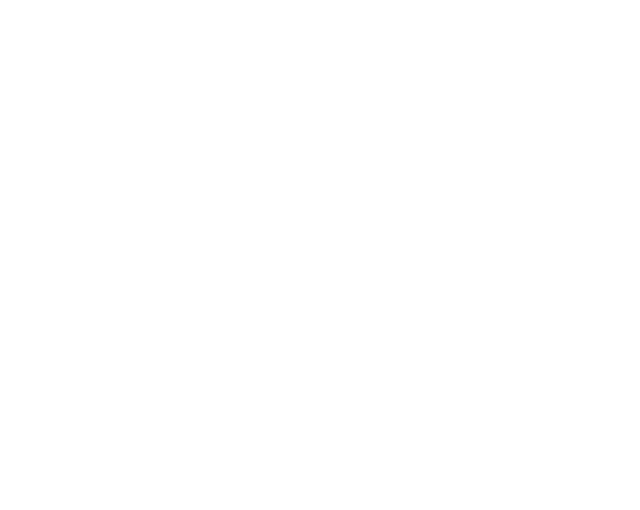
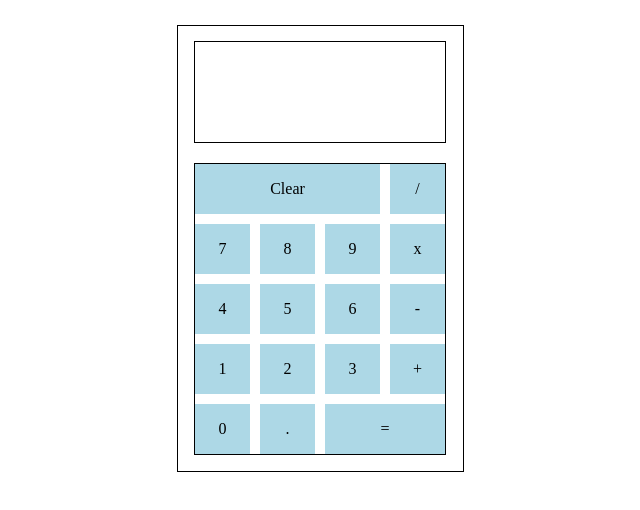
Before and after one commit to octronnnnnn/calculator, a plain HTML site: page index.html in a window 1280 px wide. Shown: the whole page, without its empty margins (320-960 px from the left). Drawn offline with Linux system fonts and the light colour scheme.

Commit message:
added basic html structure and css layout

```diff
--- a/index.html
+++ b/index.html
@@ -7,6 +7,74 @@
     <link rel="stylesheet" href="./style.css">
 </head>
 <body>
+    <div id="calculator">
+        <div id="display">
+
+        </div>
+        <div id="buttonContainer">
+            <div id="row1" class="row">
+                <div class="button" id="clear">
+                    Clear
+                </div>
+                <div class="button">
+                    /
+                </div>
+            </div>
+            <div id="row2" class="row">
+                <div class="button">
+                    7
+                </div>
+                <div class="button">
+                    8
+                </div>
+                <div class="button">
+                    9
+                </div>
+                <div class="button">
+                    x
+                </div>
+            </div>
+            <div id="row3" class="row">
+                <div class="button">
+                    4
+                </div>
+                <div class="button">
+                    5
+                </div>
+                <div class="button">
+                    6
+                </div>
+                <div class="button">
+                    -
+                </div>
+            </div>
+            <div id="row4" class="row">
+                <div class="button">
+                    1
+                </div>
+                <div class="button">
+                    2
+                </div>
+                <div class="button">
+                    3
+                </div>
+                <div class="button">
+                    +
+                </div>
+            </div>
+            <div id="row5" class="row">
+                <div class="button">
+                    0
+                </div>
+                <div class="button">
+                    .
+                </div>
+                <div class="button" id="equal">
+                    =
+                </div>
+            </div>
+        </div>
+    </div>
     <script src="./main.js"></script>
 </body>
 </html>
--- a/style.css
+++ b/style.css
@@ -0,0 +1,58 @@
+body {
+    margin-top: 25px;
+    display: flex;
+    justify-content: center;
+}
+
+#calculator {
+    margin: 0;
+    display: flex;
+    flex-direction: column;
+    align-items: center;
+    width: 285px;
+    height: 445px;
+    border: solid black 1px;
+}
+
+#display {
+    margin-top: 15px;
+    width: 250px;
+    height: 100px;
+    border: solid black 1px;
+}
+
+#buttonContainer {
+    margin: 20px 0 15px 0;
+    width: 250px;
+    height: 290px;
+    border: solid black 1px;
+}
+
+.row {
+    display: flex;
+    gap: 10px;
+    margin: 10px 0 10px 0;
+}
+
+#row1 {
+    margin-top: 0;
+}
+
+#row5 {
+    margin-bottom: 0;
+}
+
+.button {
+    background-color: lightblue;
+    padding: 1rem 0;
+    width: 55px;
+    text-align: center;
+}
+
+#equal {
+    width: 120px ;
+}
+
+#clear {
+    width: 185px;
+}
```
